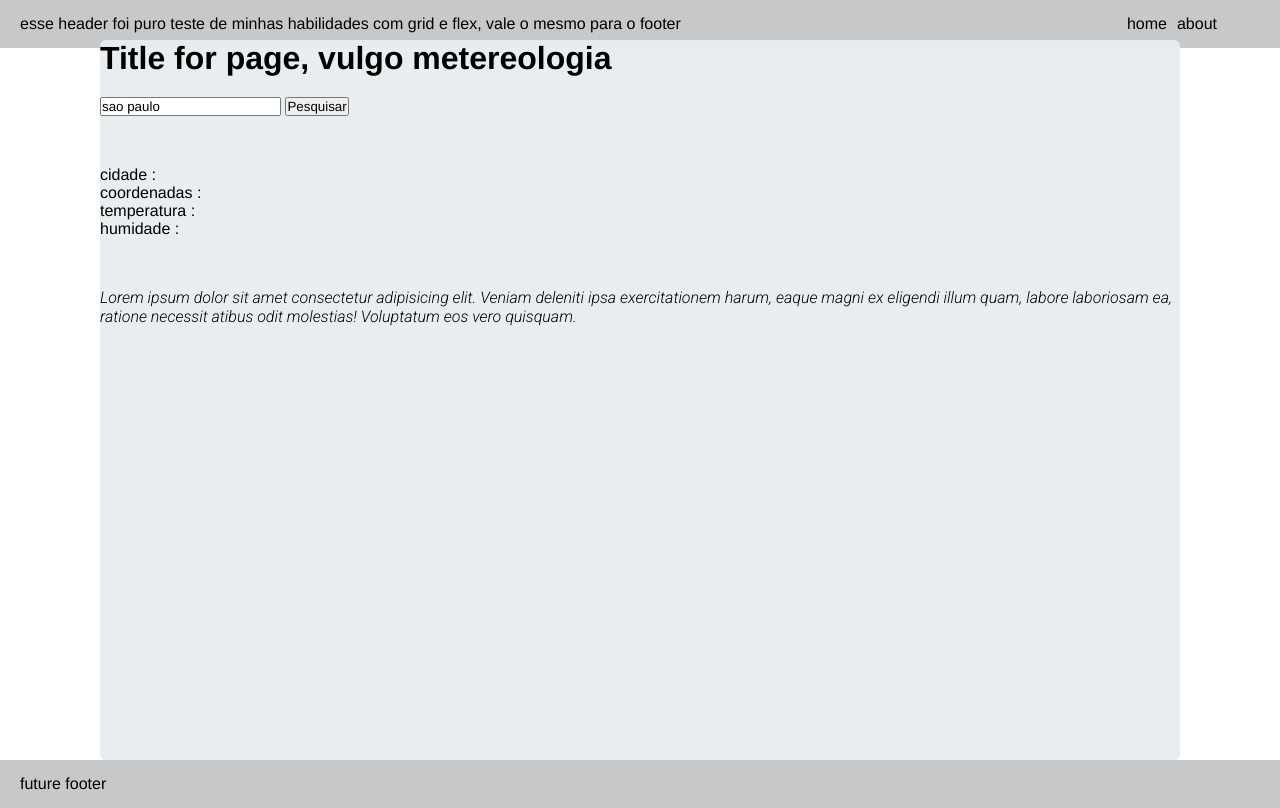
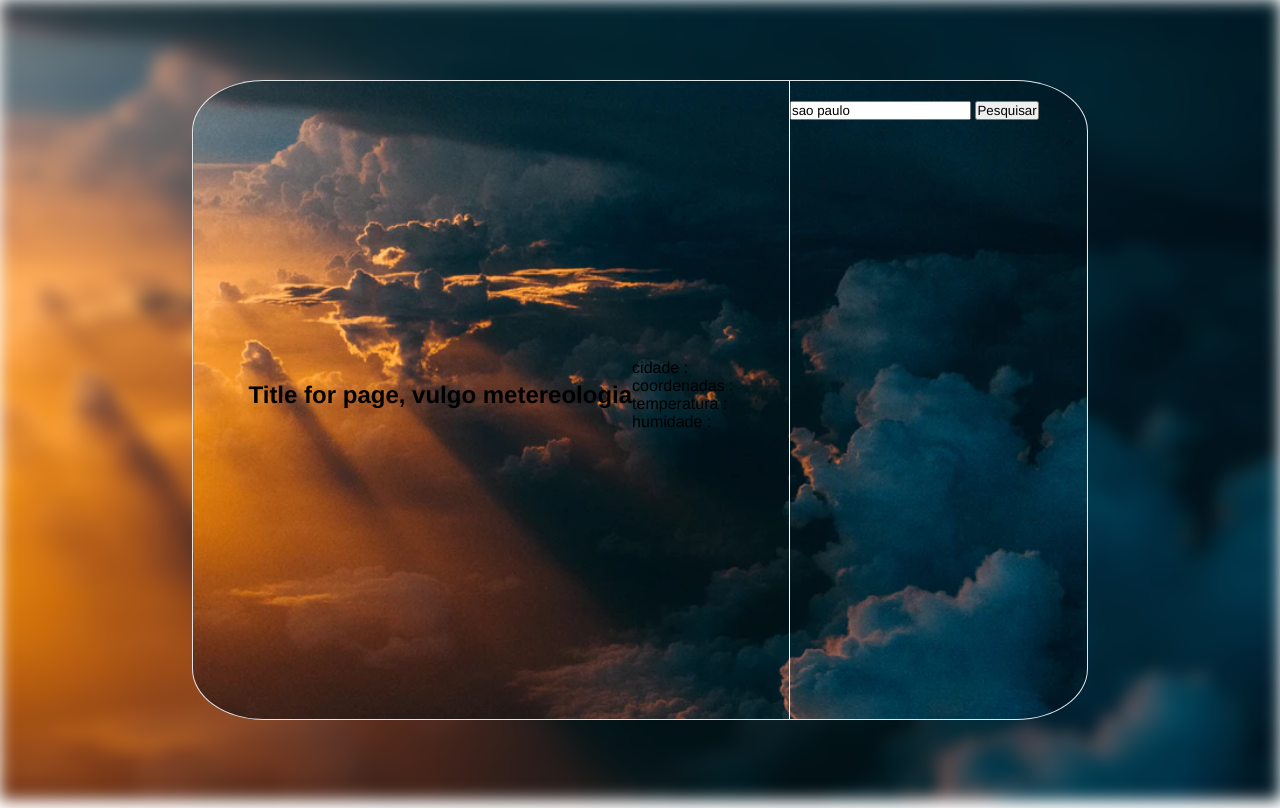
Before and after one commit to cayof31/Metereologia, a website: page index.html in a window 1280 px wide. Drawn offline with Linux system fonts and the light colour scheme.

Commit message:
style for transition background

```diff
--- a/index.html
+++ b/index.html
@@ -1,12 +1,11 @@
 <!DOCTYPE html>
-<html lang="en">
+<html lang="pt">
 
 <head>
     <meta charset="UTF-8">
     <meta http-equiv="X-UA-Compatible" content="IE=edge">
     <meta name="viewport" content="width=device-width, initial-scale=1.0">
     <link rel="stylesheet" href="style.css">
-    <link rel="preconnect" href="https://fonts.googleapis.com">
     <link rel="preconnect" href="https://fonts.googleapis.com">
     <link rel="preconnect" href="https://fonts.gstatic.com" crossorigin>
     <link href="https://fonts.googleapis.com/css2?family=Roboto:ital,wght@1,300&display=swap" rel="stylesheet">
@@ -15,18 +14,9 @@
 </head>
 
 <body>
-    <header> <p>esse header foi puro teste de minhas habilidades com grid e flex, vale o mesmo para o footer</p> <ul>
-        <li>home</li><li>about</li>
-    </ul></header>
     <main>
-        <h1>Title for page, vulgo metereologia</h1>
-        <section class="" id="search">
-            <input class="searchcontro" type="text" placeholder="Escreva o nome da cidade" id="SInput"
-                value="sao paulo">
-            <button class="searchcontrol" id="SButton">Pesquisar</button>
-
-        </section>
         <section id="metdata">
+            <h1>Title for page, vulgo metereologia</h1>
             <ul>
                 <li>cidade       :</li>
                 <li>coordenadas  :</li>
@@ -34,22 +24,13 @@
                 <li>humidade     :</li>
             </ul>
         </section>
-        <section>
-            <div class="div2">
-                <p id="p1">Lorem ipsum dolor sit amet consectetur adipisicing elit.
-                    Veniam deleniti ipsa exercitationem harum,
-                    eaque magni ex eligendi illum quam,
-                    labore laboriosam ea,
-                    ratione necessit
-                    atibus odit molestias!
-                    Voluptatum eos vero quisquam.
-                </p>
-            </div>
+        <section class="" id="search">
+            <input class="searchcontro" type="text" placeholder="Escreva o nome da cidade" id="SInput"
+                value="sao paulo">
+            <button class="searchcontrol" id="SButton">Pesquisar</button>
         </section>
+
     </main>
-    <footer class="">
-        <p>future footer</p>
-    </footer>
     <script src="script.js"></script>
 </body>
 
--- a/script.js
+++ b/script.js
@@ -1,18 +1,19 @@
 const apiKey = "532f00b3a0e364956fa53b8e9cb42e5f";
-const sectionone = document.querySelector("#metdata");
+const primarysection = document.querySelector("#metdata");
 const button = document.querySelector("#SButton");
 const p = document.createElement("span");
-
+const inputcity = document.querySelector("#SInput")
+let cidade;
 function fet() {
   if (p.length > 0) {
     p.innerText = null;
-  }else{
-  const cidade = document.querySelector("#SInput").value;
+  } else {
+     cidade = document.querySelector("#SInput").value;
     const url = `http://api.openweathermap.org/data/2.5/weather?q=${cidade}&appid=${apiKey}&units=metric`;
     fetch(url)
       .then((response) => response.json())
       .then(function (body) {
-      sectionone.appendChild(p);
+        primarysection.appendChild(p);
         const coord = body.coord;
         const tempMax = body.main.temp_max != null ? body.main.temp_max : null;
         const tempMin = body.main.temp_min;
@@ -35,11 +36,14 @@ function fet() {
           `Min
         ` +
           humidity;
-        console.log(p, body);
       })
       .catch(function (err) {
         console.log(err);
+        alert("insira um nome de cidade válido");
+         p.innerText = ``;
+         inputcity.value = ``;
       });
-}}
+  }
+}
 
 button.onclick = fet;
--- a/style.css
+++ b/style.css
@@ -5,48 +5,61 @@
   font-family: "Gill Sans Extrabold", Helvetica, sans-serif;
 }
 body {
-  display: grid;
+  display: flex;
   width: 100%;
   height: 100vh;
+  flex-direction: column;
+  align-items: center;
+  justify-content: center;
+
+
+}
+body:before{
+  content: "";
+  position: fixed;
+  left: 0;
+  right: 0;
+  z-index: -1;
+  display: block;
+  background-image: url(./imagens/ensolarado-nublado.webp);
+  height: 100%;
+  width: 100%;
+  background-attachment: fixed;
+  background-repeat: no-repeat;
+  background-size: cover;
+  -webkit-filter: blur(10px);
+  -moz-filter: blur(10px);
+  -o-filter: blur(10px);
+  -ms-filter: blur(8px);
+  filter: blur(8px);
+}
+
+
+
+main {
+  display: grid;
   grid-template-areas:
-    "header"
-    "main"
-    "footer";
-    grid-template-rows: 5% 1fr 5%;
-    grid-template-columns: 1fr ;
-}
-header {
-  grid-area: header;
-  width: 100%;
-  height: 3em;
-  background-color: #bebfc0da;
-  display: flex;
+    "prySection secSection";
+    grid-template-columns: 2fr 1fr ;
+    grid-template-rows: 1fr;
+  /* background-color: #e8edf0f6; */
+  font-family: Times, "Times New Roman", serif;
+  background-image: url(./imagens/ensolarado-nublado.webp);
+  background-size: cover;
+  width: 70%;
+  height: 80%;
+  margin: 0 100px 0 100px;
+  border: solid 1px #e8edf0f6;
+  border-radius: 8%;
+  flex-direction: row;
+  justify-content: space-around;
   align-items: center;
-  /* gap: 80%; */
-  padding-left: 20px;
-  justify-content: space-between;
-}
-header ul {
-  display: flex;
-  list-style: none;
-  margin: 0 5% 0 0;
-  gap: 10px;
-}
-header ul li{
-  display: inline;
-}
-main {
-  grid-area: main;
-  background-color: #e8edf0f6;
-  margin: 0 100px 0 100px;
-  border-radius: 6px;
-  font-family: Times, "Times New Roman", serif;
 }
 section {
   padding-top: 20px;
   padding-bottom: 30px;
 }
-section ul{
+section ul {
   list-style: none;
   display: flex;
   flex-direction: column;
@@ -56,16 +69,14 @@ section ul{
   font-family: "Roboto", sans-serif;
 }
 #metdata {
+  grid-area: prySection;
+  height: 100%;
   display: flex;
+  align-items:center;justify-content:center;
   text-align: center;
 }
-footer {
-  grid-area: footer;
-  width: 100%;
-  height: 3em;
-  background-color: #bebfc0da;
-  display: flex;
-  align-items: center;
-  /* gap: 80%; */
-  padding-left: 20px;
+#search {
+  height: 100%;
+  grid-area: secSection;
+  border-left: 1px solid white;
 }
```
Also changed, not shown: imagens/Clima.jpg (added), imagens/cilma1.webp (added), imagens/ensolarado-nublado.webp (added), imagens/nublado.webp (added), imagens/trovoadas.webp (added). Lines whose indentation alone changed are shown as unchanged.
